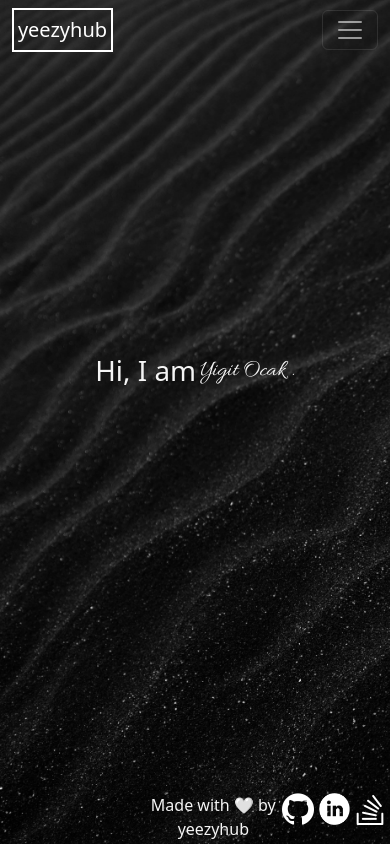
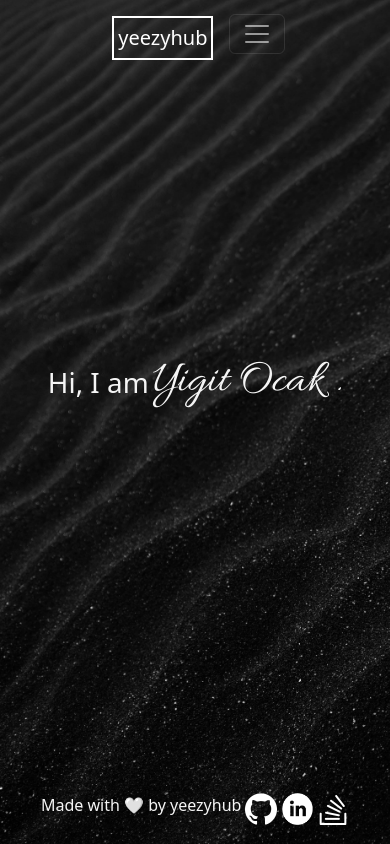
Before and after one commit to yeezyhub/React-Portfolio, a React (Create React App) app: page / in a window 390 px wide. Built offline with nearby package versions, Linux system fonts and the light colour scheme.

Commit message:
Landing page is designed for mobile

```diff
--- a/package.json
+++ b/package.json
@@ -1,7 +1,7 @@
 {
   "name": "portfolio",
   "version": "0.1.0",
-  "homepage": "https://yeezyhub.github.io/React-Portfolioo/",
+  "homepage": "https://yeezyhub.github.io/React-Portfolio/",
   "private": true,
   "dependencies": {
     "@testing-library/jest-dom": "^5.16.5",
--- a/src/App.css
+++ b/src/App.css
@@ -8,7 +8,7 @@ body {
     background-color: black !important;
 }
 
-.navbar-brand {
+.navbar-brand, .navbar-toggler {
     border: 2px solid white;
     padding: 0.4vw 1vw 0.6vw 1vw;
     transition: .5s;
@@ -60,8 +60,9 @@ body {
     text-align: center;
     position: absolute;
     justify-content: center;
-    left: 37vw;
+    /* left: 37vw; */
     top: 94%;
+    width: 100%;
 }
 
 .footer-el {
@@ -254,7 +255,7 @@ h4 {
     transition: .5s;
 }
 
-.navbar-brand:hover {
+.navbar-brand:hover, .navbar-toggler:hover {
     transform: scale(1.05);
     transition: .5s;
 }
@@ -302,20 +303,78 @@ h4 {
     justify-content: center;
 }
 
-.project-title-icon{
+.project-title-icon {
     margin-left: .5vw;
 }
 
-.invert{
+.invert {
     filter: invert(1);
 }
 
-footer{
-
+.footer {
+    display: flex;
+    justify-content: center;
 }
 
-@media only screen and (max-width: 1200px) {
-    body {
-      background-color: lightblue;
+.project-div {
+    flex-direction: row;
+}
+
+@media only screen and (max-width: 1300px) {
+    .carousel-inner {}
+
+    .carousel {
+        position: relative;
+        top: -50vw;
+        left: 38vw;
     }
-  }
+}
+
+
+@media only screen and (max-width: 992px) {
+    .carousel-caption {
+        height: 20vw;
+    }
+
+    .carousel {
+        position: relative;
+        top: -50vw;
+        left: 38vw;
+    }
+
+    .section-header {
+        top: 33%;
+    }
+
+    .container-fluid{
+        justify-content: center !important;
+    }
+
+    .nav-link{
+        text-align: center;
+    }
+
+    .hand-writing{
+        font-size: 7vw;
+    }
+}
+
+@media only screen and (max-width: 769px) {
+    .navbar-brand{
+        margin: 2vw 0 0 2vw;
+    }
+
+    .hand-writing{
+        font-size: 10vw;
+    }
+}
+
+@media only screen and (max-width: 500px) {
+    .navbar-brand{
+        margin: 2vw 0 0 2vw;
+    }
+
+    .hand-writing{
+        font-size: 12vw;
+    }
+}
--- a/src/App.js
+++ b/src/App.js
@@ -11,7 +11,7 @@ import About from "./pages/About.js";
 import Contact from "./pages/Contact.js";
 import Resume from './pages/Resume.js';
 
-import background from "../src/assets/images/background.jpg";
+import background from "./assets/images/background.jpg";
 
 import 'bootstrap/dist/css/bootstrap.css';
 import './App.css';
--- a/src/components/Footer.js
+++ b/src/components/Footer.js
@@ -7,6 +7,7 @@ import { Link } from "react-router-dom";
 
 export default function Footer() {
     return (
+        <div className='footer'>
             <div className='footer-div'>
                 <footer className='footer-el'>Made with &#x1F90D; by yeezyhub</footer>
                 <Link to="https://github.com/yeezyhub" target="_blank">
@@ -22,5 +23,6 @@ export default function Footer() {
                 </Link>
 
             </div>
+        </div>
     )
 }
```
Also changed, not shown: 2 other files (tests, documents, lock files or other folders). Lines whose indentation alone changed are shown as unchanged.
